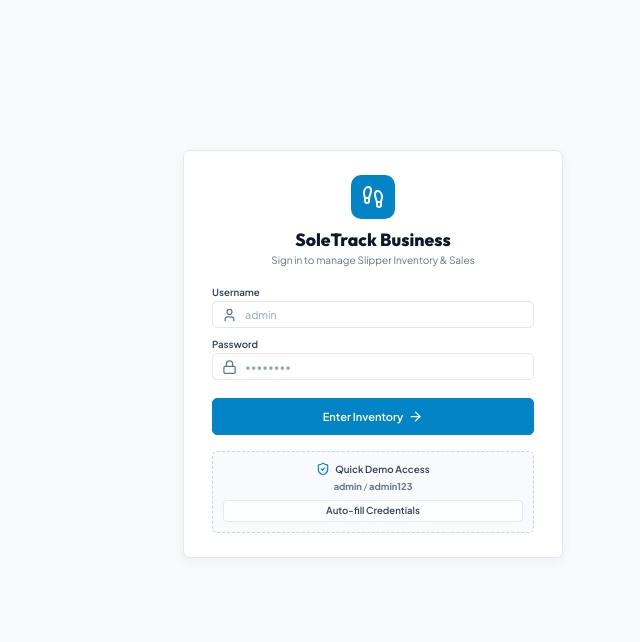
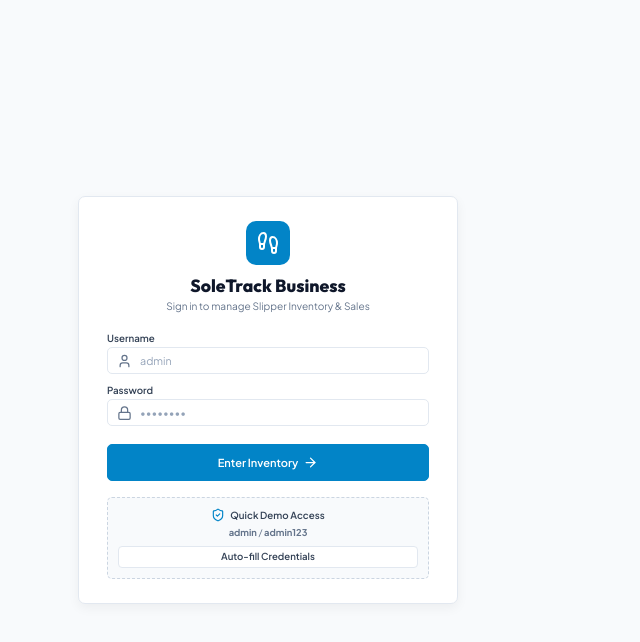
Before and after one commit to sivaganesh1802/slipper-inventory, a Next.js app: page /login in a window 1280 px wide. Shown: the top 642 px of the page, without its empty margins (372-1012 px from the left). Built offline with nearby package versions, Linux system fonts and the light colour scheme; no server answers.

Commit message:
style: center login card on screen and remove test route

```diff
--- a/src/app/api/test-db/route.ts
+++ /dev/null
@@ -1,39 +0,0 @@
-import { NextResponse } from "next/server";
-import mongoose from "mongoose";
-import { getAppConfig } from "@/lib/config";
-
-export async function GET() {
-  const cfg = getAppConfig();
-  const uri = cfg.database?.mongodb_uri || "";
-  const maskedUri = uri ? uri.replace(/\/\/([^:]+):([^@]+)@/, "//$1:****@") : "none";
-
-  let connectSuccess = false;
-  let errorDetail = null;
-
-  try {
-    if (mongoose.connection.readyState !== 1) {
-      await mongoose.connect(uri, {
-        dbName: "slipper_inventory",
-        serverSelectionTimeoutMS: 5000,
-      });
-    }
-    connectSuccess = mongoose.connection.readyState === 1;
-  } catch (err: any) {
-    errorDetail = {
-      name: err.name,
-      message: err.message,
-      code: err.code,
-      reason: err.reason?.message || null,
-    };
-  }
-
-  return NextResponse.json({
-    platform: process.platform,
-    isVercel: !!process.env.VERCEL,
-    hasEnvUri: !!process.env.MONGODB_URI,
-    maskedUri,
-    readyState: mongoose.connection.readyState,
-    connectSuccess,
-    errorDetail,
-  });
-}
--- a/src/app/login/page.tsx
+++ b/src/app/login/page.tsx
@@ -35,12 +35,22 @@ export default function LoginPage() {
 
   return (
     <div
+      className="login-fullscreen"
       style={{
-        minHeight: "85vh",
+        position: "fixed",
+        top: 0,
+        left: 0,
+        right: 0,
+        bottom: 0,
+        width: "100vw",
+        height: "100vh",
         display: "flex",
         alignItems: "center",
         justifyContent: "center",
+        backgroundColor: "#f8fafc",
         padding: "16px",
+        zIndex: 9999,
+        overflowY: "auto",
       }}
     >
       <div
```
